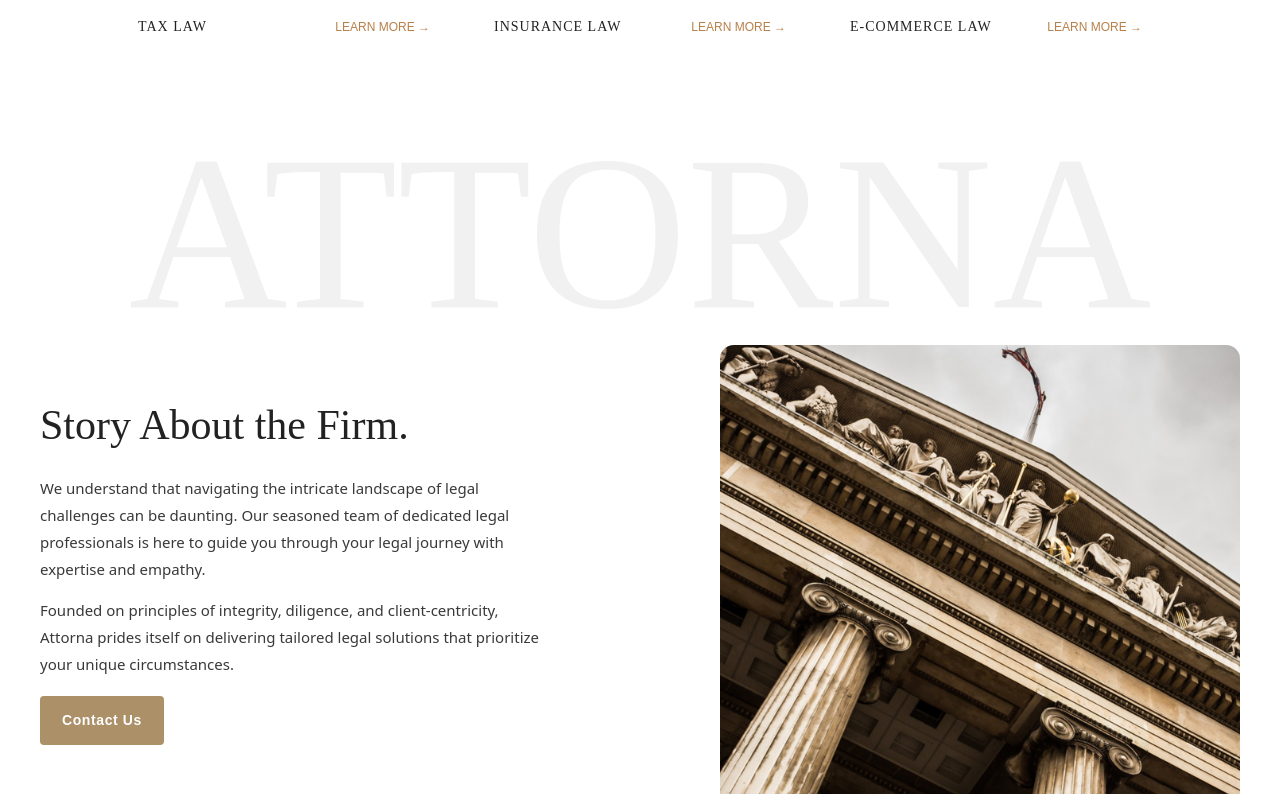
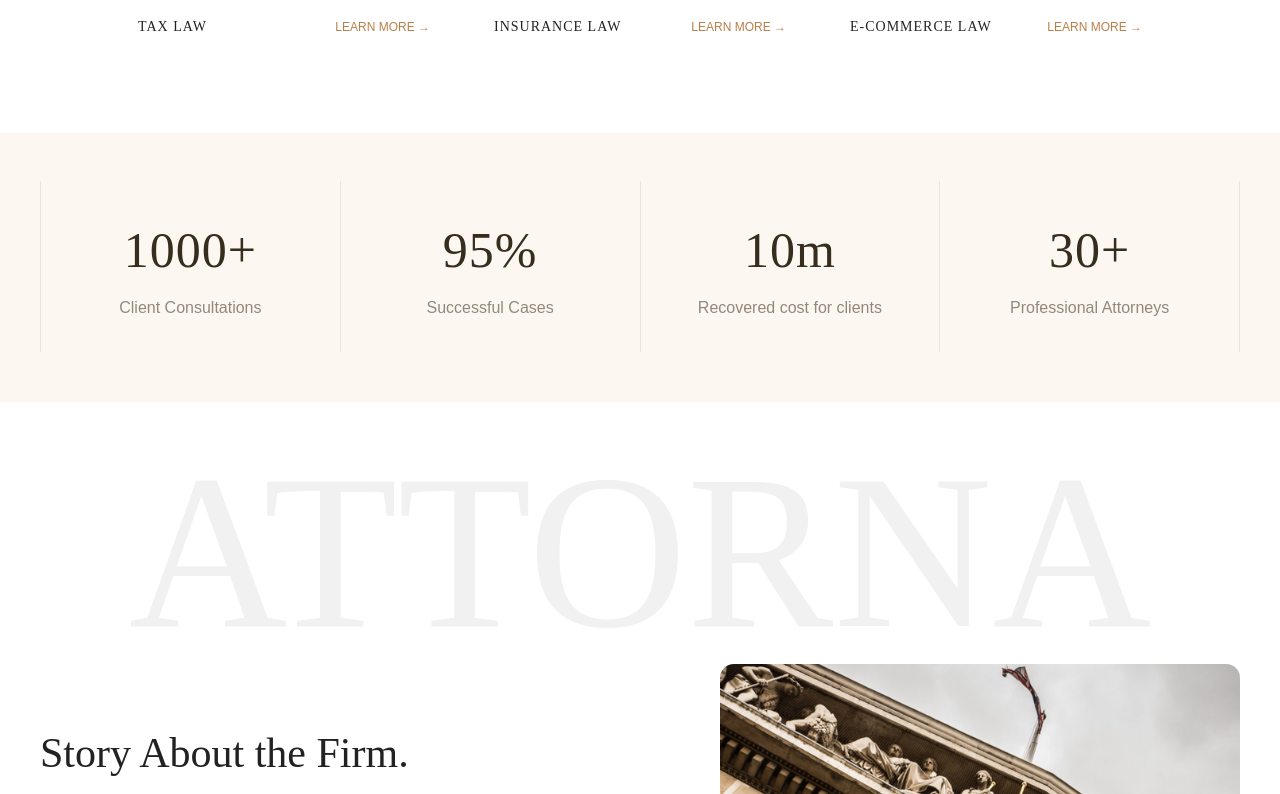
Before and after one commit to rahulgagrai25/law-firm, a Next.js app: page / in a window 1280 px wide. Shown: the part 2246-3040 px from the top of the page. Built offline with nearby package versions, Linux system fonts and the light colour scheme.

Commit message:
added section

```diff
--- /dev/null
+++ b/src/app/components/Counting.tsx
@@ -0,0 +1,59 @@
+"use client";
+import { useEffect, useState } from "react";
+import { motion } from "framer-motion";
+
+
+type StatCardProps = {
+  value: number;
+  suffix?: string;
+  label: string;
+  duration?: number;
+};
+
+const StatCard: React.FC<StatCardProps> = ({ value, suffix = "", label, duration = 2 }) => {
+  const [count, setCount] = useState(0);
+
+  useEffect(() => {
+    let start = 0;
+    const end = value;
+    const increment = end / (duration * 60); // smooth animation
+    const step = () => {
+      start += increment;
+      if (start < end) {
+        setCount(Math.floor(start));
+        requestAnimationFrame(step);
+      } else {
+        setCount(end);
+      }
+    };
+    requestAnimationFrame(step);
+  }, [value, duration]);
+
+  return (
+    <motion.div
+      className="stat-card"
+      initial={{ opacity: 0, y: 20 }}
+      animate={{ opacity: 1, y: 0 }}
+      transition={{ duration: 0.6 }}
+    >
+      <h2 className="stat-value">
+        {count}
+        {suffix}
+      </h2>
+      <p className="stat-label">{label}</p>
+    </motion.div>
+  );
+};
+
+export default function StatsSection() {
+  return (
+    <section className="stats-section">
+      <div className="stats-grid">
+        <StatCard value={1000} suffix="+" label="Client Consultations" />
+        <StatCard value={95} suffix="%" label="Successful Cases" />
+        <StatCard value={10} suffix="m" label="Recovered cost for clients" />
+        <StatCard value={30} suffix="+" label="Professional Attorneys" />
+      </div>
+    </section>
+  );
+}
--- a/src/app/components/Story.tsx
+++ b/src/app/components/Story.tsx
@@ -28,7 +28,7 @@ function Story({
           </div>
 
           <div className="story-about__actions">
-            <a className="btn btn--primary" href="#contact">
+            <a className="btn-story btn--primary" href="#contact">
               Contact Us
             </a>
           </div>
--- a/src/app/globals.css
+++ b/src/app/globals.css
@@ -380,6 +380,7 @@
   font-family: "Jost", system-ui, -apple-system, "Segoe UI", Roboto,
     "Helvetica Neue", Arial;
   color: #4b453d;
+  margin-top: 50px;
   margin-bottom: 50px;
 }
 
@@ -469,14 +470,14 @@
 .story-about__actions {
   margin-top: 18px;
 }
-.btn {
+.btn-story {
   display: inline-block;
   padding: 5px 20px;
   border-radius: 2px;
   font-size: 14px;
   text-decoration: none;
   font-family: "Jost", sans-serif;
-  font-weight: 500;
+
   letter-spacing: 2px;
 }
 .btn--primary {
@@ -1059,3 +1060,48 @@
   font-size: 13px;
   color: #c2bab2;
 }
+
+/* State section */
+
+.stats-section {
+  width: 100%;
+  background: #fcf7f0;
+  padding: 3rem 1rem;
+  padding-bottom: 50px;
+}
+
+.stats-grid {
+  max-width: 1200px;
+  margin: 0 auto;
+  display: grid;
+  grid-template-columns: repeat(2, 1fr);
+  border-left: 1px solid #e5e5e5;
+  /* border-top: 1px solid #e5e5e5; */
+}
+
+@media (min-width: 768px) {
+  .stats-grid {
+    grid-template-columns: repeat(4, 1fr);
+  }
+}
+
+.stat-card {
+  padding: 2rem 1.5rem;
+  border-right: 1px solid #e5e5e5;
+  /* border-bottom: 1px solid #e5e5e5; */
+  text-align: center;
+}
+
+.stat-value {
+  font-family: "Lora", serif;
+  font-size: 50px;
+  letter-spacing: 1px;
+  color: #372d1f;
+  margin-bottom: 0.5rem;
+}
+
+.stat-label {
+  font-family: "Jost", sans-serif;
+  font-size: 1rem;
+  color: #92897d;
+}
--- a/src/app/layout.tsx
+++ b/src/app/layout.tsx
@@ -1,6 +1,7 @@
 
 import Commitment from "./components/Commitment";
 import Contact from "./components/Contact";
+import StatsSection from "./components/Counting";
 import Footer from "./components/Footer";
 import Header from "./components/Header";
 import Hero from "./components/Hero";
@@ -26,6 +27,7 @@ export default function RootLayout({
         <Hero/>
         <Commitment/>
         <PracticeAreas/>
+        <StatsSection></StatsSection>
         <Story/>
         <Team/>
         <Contact/>
```
Also changed, not shown: package.json (+7 -6 lines), 1 other file (tests, documents, lock files or other folders).
